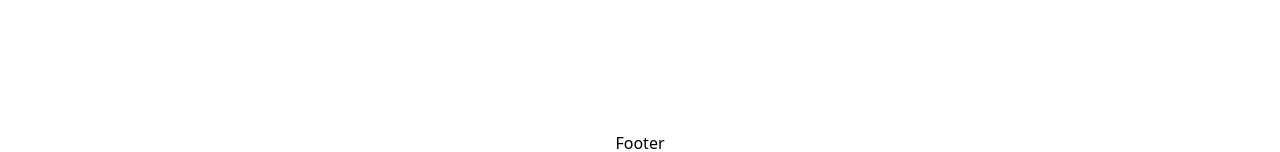
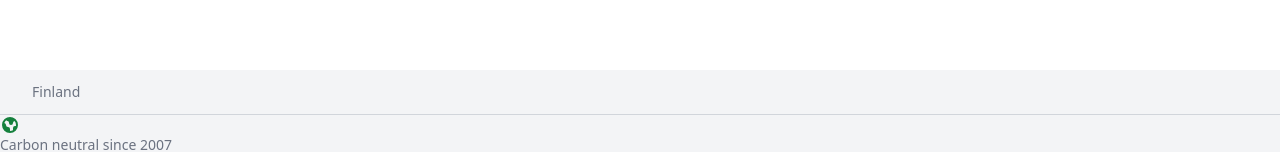
Before and after one commit to waleedd32/Google-clone-2.0, a Next.js app: page / in a window 1280 px wide. Shown: the part 645-797 px from the top of the page. Built offline with nearby package versions, Linux system fonts and the light colour scheme.

Commit message:
added an icon to Footer component GlobeIcon and p tag(Finland) also styles to Footer tag

```diff
--- a/components/Footer.js
+++ b/components/Footer.js
@@ -1,7 +1,23 @@
+import { GlobeIcon } from "@heroicons/react/solid";
 import React from "react";
 
 function Footer() {
-  return <div>Footer</div>;
+  return (
+    <footer
+      className="grid w-full divide-y-[1px] divide-gray-300 bg-gray-100 text-sm
+  text-gray-500"
+    >
+      <div className="px-8 py-3 ">
+        <p>Finland</p>
+      </div>
+      <div className="grid grid-cols-1">
+        <div>
+          <GlobeIcon className="h-5 mr-1 text-green-700" />
+          Carbon neutral since 2007
+        </div>{" "}
+      </div>
+    </footer>
+  );
 }
 
 export default Footer;
```
